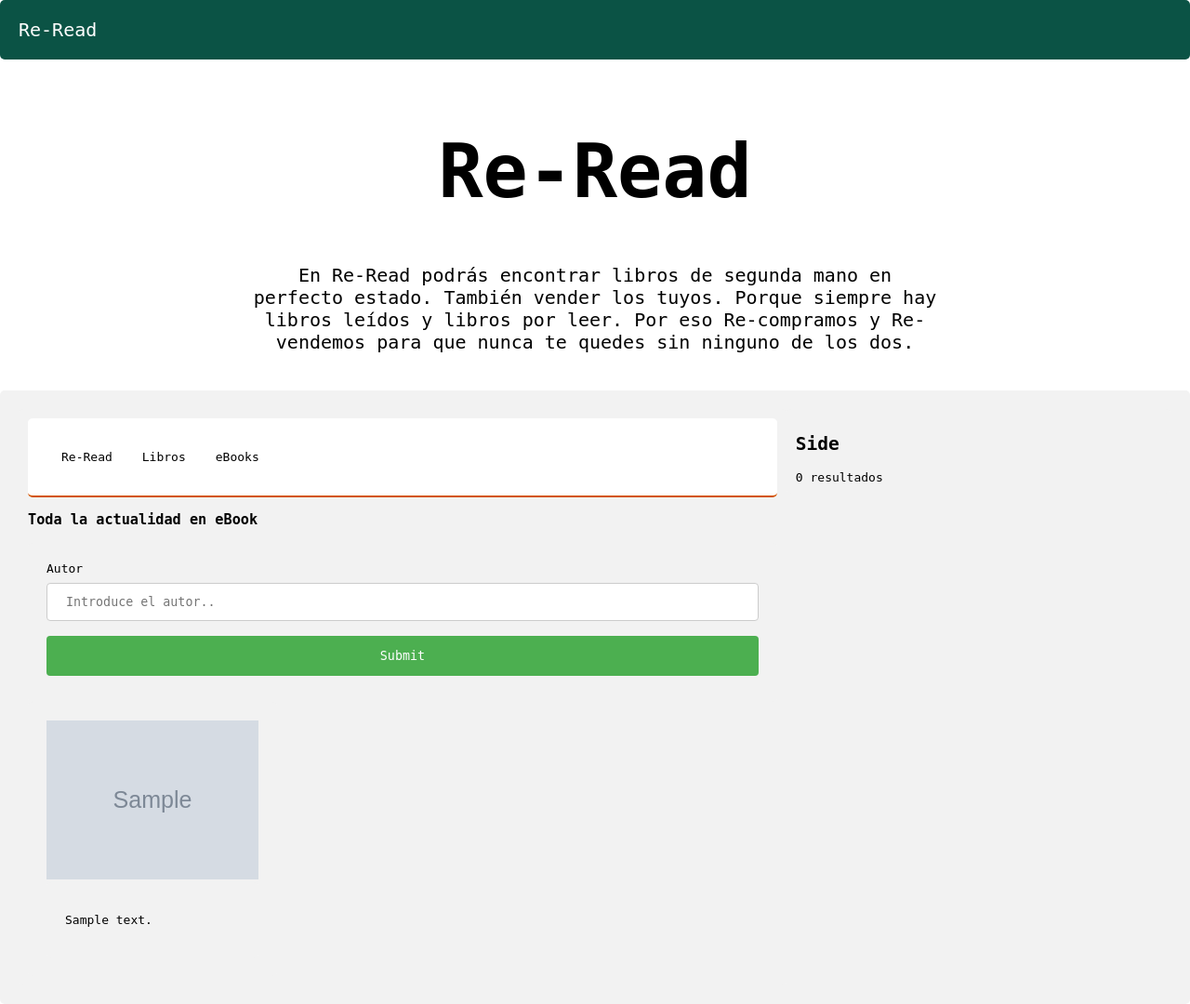
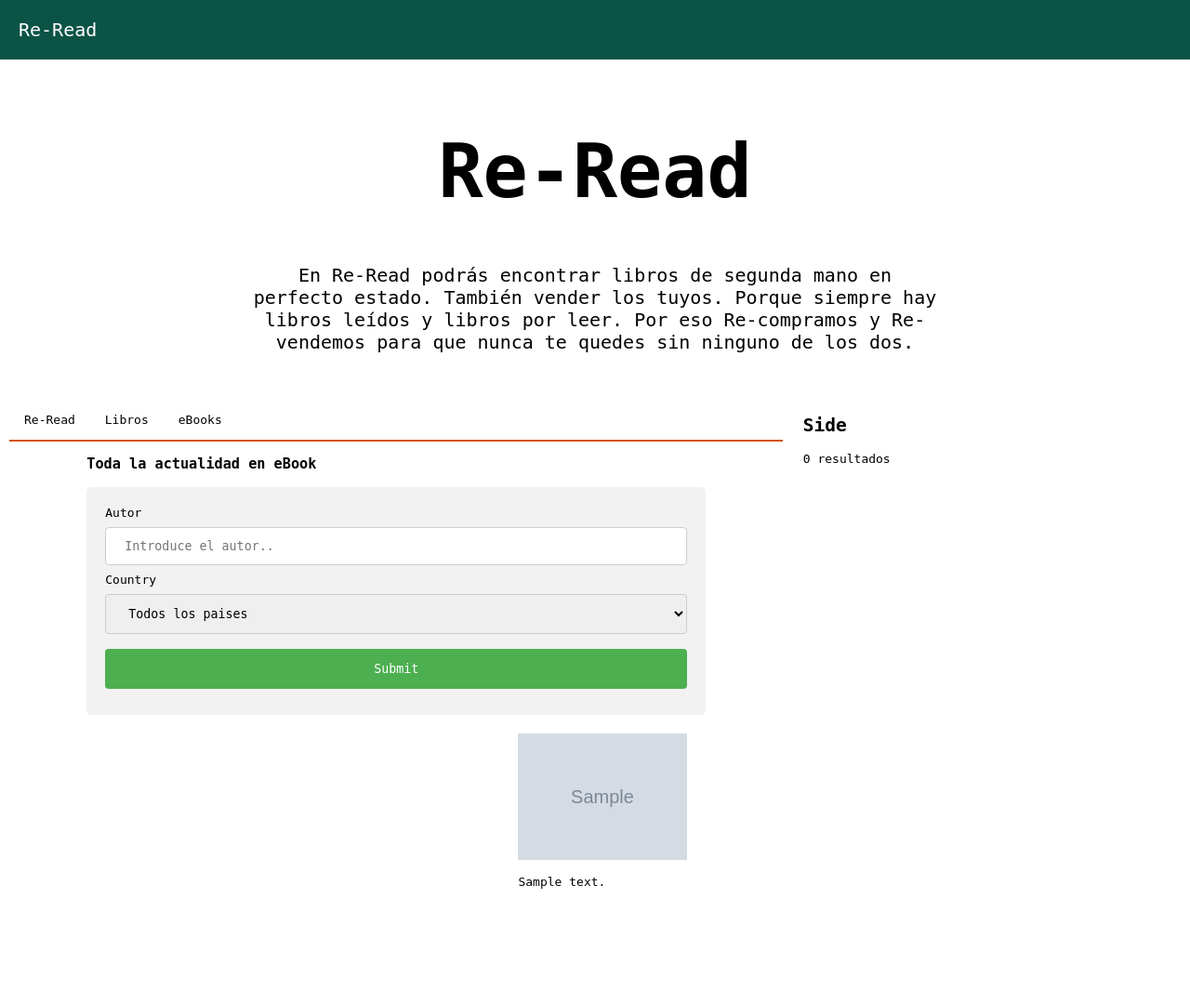
Before and after one commit to EloiRodriguez/reread-php, a PHP site: page /view/eBook.php in a window 1280 px wide. Shown: the whole page at 93% size. After the commit the page ends 956 px from the top, so only its background shows below. Run offline with PHP 8.4, Linux system fonts and the light colour scheme; tables that the repository leaves empty or names only in its code hold one stand-in row (values such as "Sample post"); grey boxes marked "Sample" are stand-in pictures.

Commit message:
filtro de eBooks

```diff
--- a/css/estilos.css
+++ b/css/estilos.css
@@ -6,6 +6,12 @@
 body {
   margin: 0;
 }
+
+.content{
+  margin: auto;
+  width: 80%;
+}
+
 
 /* Style the logo */
 .logo {
@@ -69,6 +75,7 @@ body {
 /* Right column */
 .column.right {
   width: 33.3%;
+  float: right;
 }
 
 /* Right column parrafs*/
@@ -97,7 +104,7 @@ body {
 
 /*Clases para la galeria de eBooks*/
 .ebook{
-  float: left;
+  float: right;
   width: 33.3%;
   padding: 20px;
 }
@@ -108,6 +115,7 @@ body {
 
 .ebook:hover{
   background-color: red;
+  color: white;
 }
 
 input[type=text], select {
@@ -135,7 +143,7 @@ input[type=submit]:hover {
   background-color: #45a049;
 }
 
-div {
+form {
   border-radius: 5px;
   background-color: #f2f2f2;
   padding: 20px;
--- a/view/ebook.php
+++ b/view/ebook.php
@@ -16,25 +16,11 @@
 </div>
 
 <div class="row">
-
-
   <div class="column left">
-
-
     <div class="topnav">
       <a href="../index.php">Re-Read</a>
       <a href="../view/libros.php">Libros</a>
       <a href="eBook.php">eBooks</a>
-    </div>
-
-    <h3>Toda la actualidad en eBook</h3>
-
-    <div>
-      <form action="/action_page.php" method="$_POST">
-        <label for="fautor">Autor</label>
-        <input type="text" id="fautor" name="fautor" placeholder="Introduce el autor..">
-        <input type="submit" value="Submit">
-      </form>
     </div>
         <!--
         <div class="ebook">
@@ -42,12 +28,43 @@
             <div>Escalas Mixolidias - Guitarra Paso a Paso</div>
         </div>
         -->
+    <div class="content">
+      <h3>Toda la actualidad en eBook</h3>
+      <div class="form">
+        <form action="ebook.php" method="POST">
+          <label for="fautor">Autor</label>
+          <input type="text" id="fautor" name="fautor" placeholder="Introduce el autor..">
+          <label for="country">Country</label>
+          <select id="country" name="country">
+            <option value="%">Todos los paises</option>
+            <?php
+              include '../services/connection.php';
+              $query="SELECT DISTINCT Authors.Country FROM Authors ORDER BY Country";
+              $result=mysqli_query($conn,$query);
+              while ($row = mysqli_fetch_array($result)) {
+                echo '<option value="'.$row[Country].'">'.$row[Country].'</option>';
+              }
+
+            ?>
+          </select>
+          <input type="submit" value="Submit">
+        </form>
+      </div>
+
       <?php
         //1. Coneccion con la base de datos
         include '../services/connection.php';
 
+        if (isset($_POST['fautor'])) {
+
+        $query="SELECT Books.Description, Books.img, Books.Title FROM Books INNER JOIN BooksAuthors ON Id=BooksAuthors.BookId INNER JOIN Authors ON Authors.Id=BooksAuthors.AuthorId WHERE Authors.Name LIKE '%{$_POST['fautor']}%' AND Authors.Country LIKE '{$_POST['country']}'";
+        echo $query;
+        $result = mysqli_query($conn,$query);
+
+        }else {
+            $result = mysqli_query($conn, "SELECT Books.Description, Books.img, Books.Title FROM Books WHERE eBook !='0'");
+        }
           //2. Selección y muestra de datos de la base de datos
-    $result = mysqli_query($conn, "SELECT Books.Description, Books.img, Books.Title FROM Books WHERE eBook !='0'");
 
         if (!empty($result) && mysqli_num_rows($result) > 0) {
           $i = 0;
@@ -59,7 +76,7 @@
             //Añadimos el titulo a la pagina con la etiqueta h2 de HTML
             echo "<div class='desc'id='desc".$i."'><p>".$row['Description']."</p></div>";
             echo "</div>";
-        if ($i%3==0){
+            if ($i%3=='0'){
               echo "<div style='clear:both;'><div>";
             }
           }
@@ -68,6 +85,7 @@
         }
 
       ?>
+    </div>
   </div>
 
   <div class="column right">
```
Lines whose indentation alone changed are shown as unchanged.
